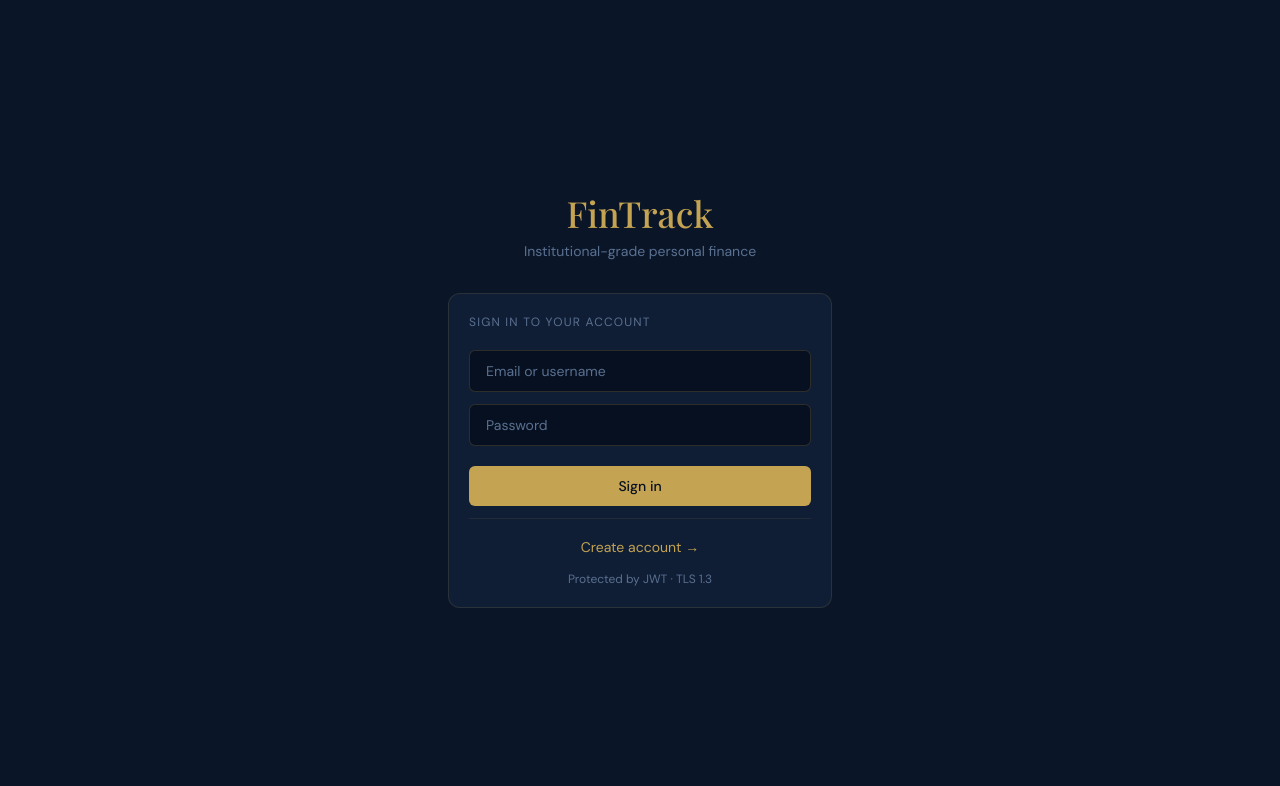
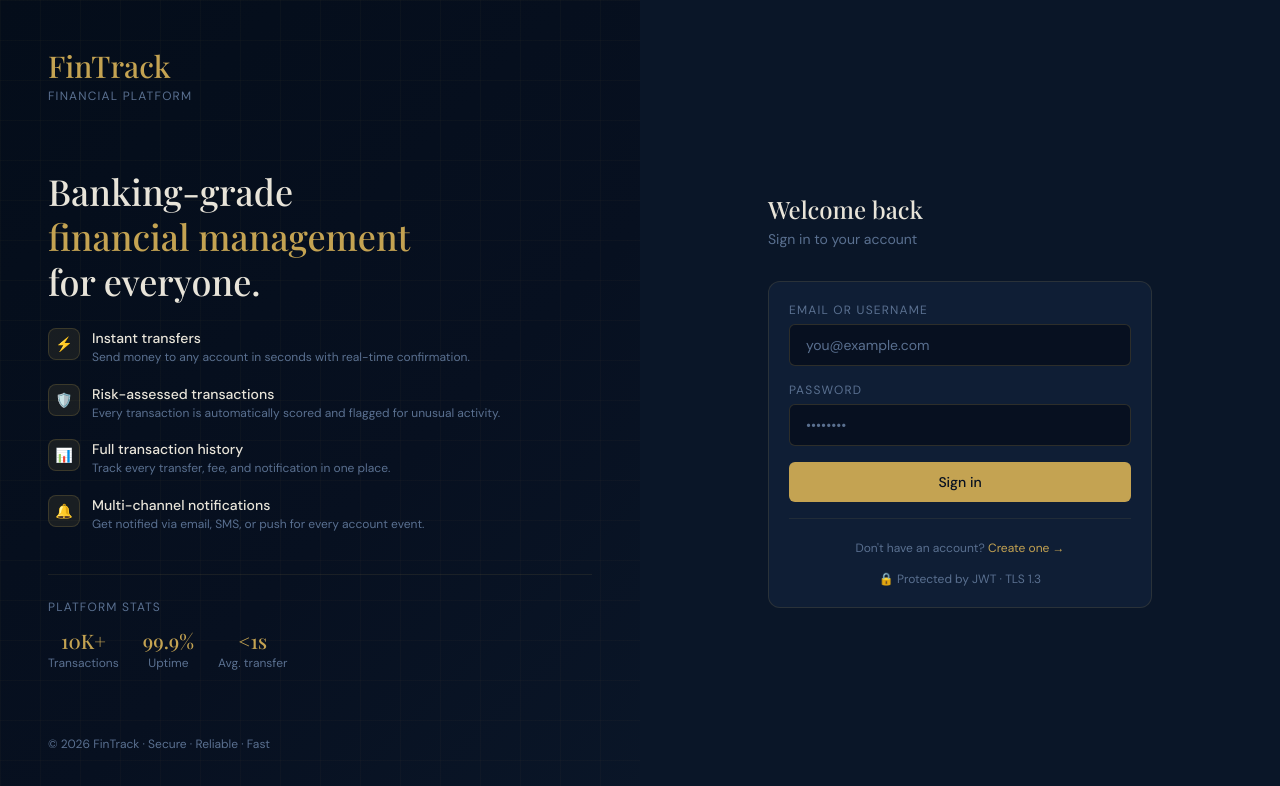
Before and after one commit to lbenzzine-ai/fintrack-microservices-platform, an Angular app in the folder fintrack-ui/: page /login in a window 1280 px wide. Shown: the top 786 px of the page. Built offline with nearby package versions, Linux system fonts and the light colour scheme.

Commit message:
fix: show error messages immediately using ChangeDetectorRef on login and user search

```diff
--- a/fintrack-ui/src/app/features/admin/user-management.component.ts
+++ b/fintrack-ui/src/app/features/admin/user-management.component.ts
@@ -1,4 +1,4 @@
-import { Component, inject } from '@angular/core';
+import { Component, inject, ChangeDetectorRef } from '@angular/core';
 import { CommonModule } from '@angular/common';
 import { HttpClient } from '@angular/common/http';
 import { FormsModule } from '@angular/forms';
@@ -85,6 +85,7 @@ interface User { uuid: string; username: string; email: string; status: string;
   `
 })
 export class UserManagementComponent {
+  private cdr = inject(ChangeDetectorRef);
   private http = inject(HttpClient);
 
   searchQuery = '';
@@ -125,10 +126,13 @@ export class UserManagementComponent {
         );
         if (found) {
           this.searchResult = found;
+        this.cdr.detectChanges();
         } else {
           this.searchError = `No user found for "${this.searchQuery}"`;
+        this.cdr.detectChanges();
         }
         this.searching = false;
+        this.cdr.detectChanges();
       }
     });
   }
--- a/fintrack-ui/src/app/features/auth/login/login.component.ts
+++ b/fintrack-ui/src/app/features/auth/login/login.component.ts
@@ -1,4 +1,4 @@
-import { Component, inject } from '@angular/core';
+import { Component, inject, ChangeDetectorRef } from '@angular/core';
 import { FormBuilder, Validators, ReactiveFormsModule } from '@angular/forms';
 import { Router, RouterLink } from '@angular/router';
 import { AuthService } from '../../../core/services/auth.service';
@@ -9,40 +9,90 @@ import { CommonModule } from '@angular/common';
   standalone: true,
   imports: [ReactiveFormsModule, CommonModule, RouterLink],
   template: `
-    <div class="min-h-screen bg-navy-800 flex items-center justify-center">
+    <div class="min-h-screen bg-navy-800 flex">
+
+      <!-- Left panel -->
+      <div class="hidden lg:flex flex-col justify-between w-1/2 p-12 relative"
+           style="background: linear-gradient(135deg, #040D1A 0%, #071020 60%, #0A1628 100%);">
+        <div class="absolute inset-0 pointer-events-none"
+             style="background-image: linear-gradient(rgba(196,163,82,0.03) 1px, transparent 1px),
+                    linear-gradient(90deg, rgba(196,163,82,0.03) 1px, transparent 1px);
+                    background-size: 40px 40px;"></div>
+        <div class="relative z-10">
+          <div class="font-display text-3xl text-gold-500 mb-1">FinTrack</div>
+          <div class="text-xs text-slate-muted uppercase tracking-widest">Financial platform</div>
+        </div>
+        <div class="relative z-10">
+          <h2 class="font-display text-4xl text-slate-text leading-tight mb-6">
+            Banking-grade<br/>
+            <span class="text-gold-500">financial management</span><br/>
+            for everyone.
+          </h2>
+          <div class="flex flex-col gap-4 mb-10">
+            <div *ngFor="let feature of features" class="flex items-start gap-3">
+              <div class="w-8 h-8 rounded-lg bg-gold-500/10 border border-gold-500/20 flex items-center justify-center flex-shrink-0 text-sm">
+                {{ feature.icon }}
+              </div>
+              <div>
+                <div class="text-sm font-medium text-slate-text">{{ feature.title }}</div>
+                <div class="text-xs text-slate-muted leading-relaxed">{{ feature.desc }}</div>
+              </div>
+            </div>
+          </div>
+          <div class="border-t border-gold-500/10 pt-6">
+            <div class="text-xs text-slate-muted mb-3 uppercase tracking-widest">Platform stats</div>
+            <div class="flex gap-6">
+              <div *ngFor="let stat of stats" class="text-center">
+                <div class="font-display text-xl text-gold-500">{{ stat.value }}</div>
+                <div class="text-xs text-slate-muted">{{ stat.label }}</div>
+              </div>
+            </div>
+          </div>
+        </div>
+        <div class="relative z-10 text-xs text-slate-muted">© 2026 FinTrack · Secure · Reliable · Fast</div>
+      </div>
+
+      <!-- Right panel — login form -->
+      <div class="flex-1 flex items-center justify-center p-8">
         <div class="w-full max-w-sm">
-        <div class="font-display text-gold-500 text-4xl text-center mb-2">FinTrack</div>
-        <div class="text-slate-muted text-sm text-center mb-8">Institutional-grade personal finance</div>
+          <div class="font-display text-gold-500 text-3xl mb-1 lg:hidden">FinTrack</div>
+          <div class="text-slate-text font-display text-2xl mb-1">Welcome back</div>
+          <div class="text-slate-muted text-sm mb-8">Sign in to your account</div>
 
           <div class="card">
-          <div class="text-xs text-slate-muted uppercase tracking-widest mb-5">Sign in to your account</div>
-
             <form [formGroup]="form" (ngSubmit)="submit()">
-            <div class="mb-3">
-              <input formControlName="usernameOrEmail" type="text" placeholder="Email or username" />
+              <div class="form-group">
+                <label class="label">Email or username</label>
+                <input formControlName="usernameOrEmail" type="text" placeholder="you@example.com" />
               </div>
-            <div class="mb-5">
-              <input formControlName="password" type="password" placeholder="Password" />
+              <div class="form-group">
+                <label class="label">Password</label>
+                <input formControlName="password" type="password" placeholder="••••••••" />
               </div>
 
-            <div *ngIf="error" class="text-red-400 text-xs mb-3 text-center">{{ error }}</div>
+              <!-- Error message -->
+              <div *ngIf="error"
+                   class="mb-3 px-3 py-2 rounded-lg border border-red-500/20 bg-red-500/5 text-red-400 text-xs">
+                {{ error }}
+              </div>
 
-            <button type="submit" class="btn-primary mb-3 flex items-center justify-center gap-2" [disabled]="loading">
-              <!-- Spinner -->
-              <svg *ngIf="loading" class="animate-spin h-4 w-4 text-navy-900" xmlns="http://www.w3.org/2000/svg" fill="none" viewBox="0 0 24 24">
+              <button type="submit" class="btn-primary flex items-center justify-center gap-2 mb-4"
+                      [disabled]="loading">
+                <svg *ngIf="loading" class="spinner text-navy-900" xmlns="http://www.w3.org/2000/svg" fill="none" viewBox="0 0 24 24">
                   <circle class="opacity-25" cx="12" cy="12" r="10" stroke="currentColor" stroke-width="4"></circle>
                   <path class="opacity-75" fill="currentColor" d="M4 12a8 8 0 018-8V0C5.373 0 0 5.373 0 12h4zm2 5.291A7.962 7.962 0 014 12H0c0 3.042 1.135 5.824 3 7.938l3-2.647z"></path>
                 </svg>
-              <span>{{ loading ? 'Signing in...' : 'Sign in' }}</span>
+                {{ loading ? 'Signing in...' : 'Sign in' }}
               </button>
             </form>
 
-          <div class="border-t border-gold-500/10 pt-4 mt-2 text-center">
-            <a routerLink="/register" class="text-gold-500 text-sm hover:text-gold-400">
-              Create account →
-            </a>
+            <div class="divider"></div>
+            <div class="text-center">
+              <span class="text-xs text-slate-muted">Don't have an account? </span>
+              <a routerLink="/register" class="text-gold-500 text-xs hover:text-gold-400">Create one →</a>
             </div>
-          <div class="text-center mt-3 text-xs text-slate-muted">Protected by JWT · TLS 1.3</div>
+            <div class="text-center mt-3 text-xs text-slate-muted">🔒 Protected by JWT · TLS 1.3</div>
+          </div>
         </div>
       </div>
     </div>
@@ -52,6 +102,7 @@ export class LoginComponent {
   private fb = inject(FormBuilder);
   private auth = inject(AuthService);
   private router = inject(Router);
+  private cdr = inject(ChangeDetectorRef);
 
   form = this.fb.group({
     usernameOrEmail: ['', Validators.required],
@@ -61,17 +112,33 @@ export class LoginComponent {
   loading = false;
   error = '';
 
+  features = [
+    { icon: '⚡', title: 'Instant transfers', desc: 'Send money to any account in seconds with real-time confirmation.' },
+    { icon: '🛡️', title: 'Risk-assessed transactions', desc: 'Every transaction is automatically scored and flagged for unusual activity.' },
+    { icon: '📊', title: 'Full transaction history', desc: 'Track every transfer, fee, and notification in one place.' },
+    { icon: '🔔', title: 'Multi-channel notifications', desc: 'Get notified via email, SMS, or push for every account event.' },
+  ];
+
+  stats = [
+    { value: '10K+', label: 'Transactions' },
+    { value: '99.9%', label: 'Uptime' },
+    { value: '<1s', label: 'Avg. transfer' },
+  ];
+
   submit() {
     if (this.form.invalid) return;
     this.loading = true;
     this.error = '';
+    this.cdr.detectChanges();
+
     this.auth.login(this.form.value as any).subscribe({
       next: () => this.router.navigate(['/dashboard']),
       error: err => {
         this.error = err.status === 0
           ? 'Cannot connect to server. Is the backend running?'
-          : (err.error?.message || 'Invalid credentials');
+          : (err.error?.message || 'Invalid username or password');
         this.loading = false;
+        this.cdr.detectChanges();
       }
     });
   }
```
Lines whose indentation alone changed are shown as unchanged.
